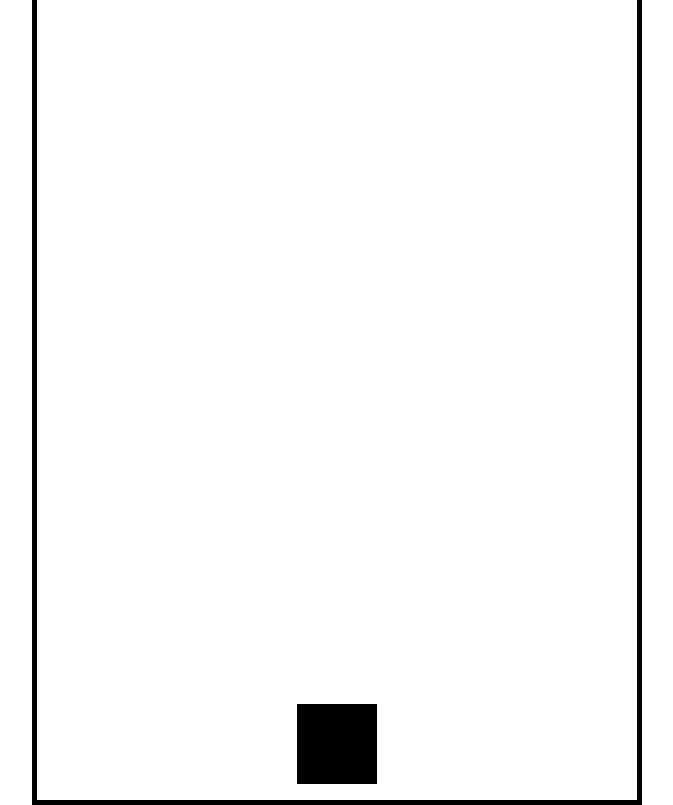
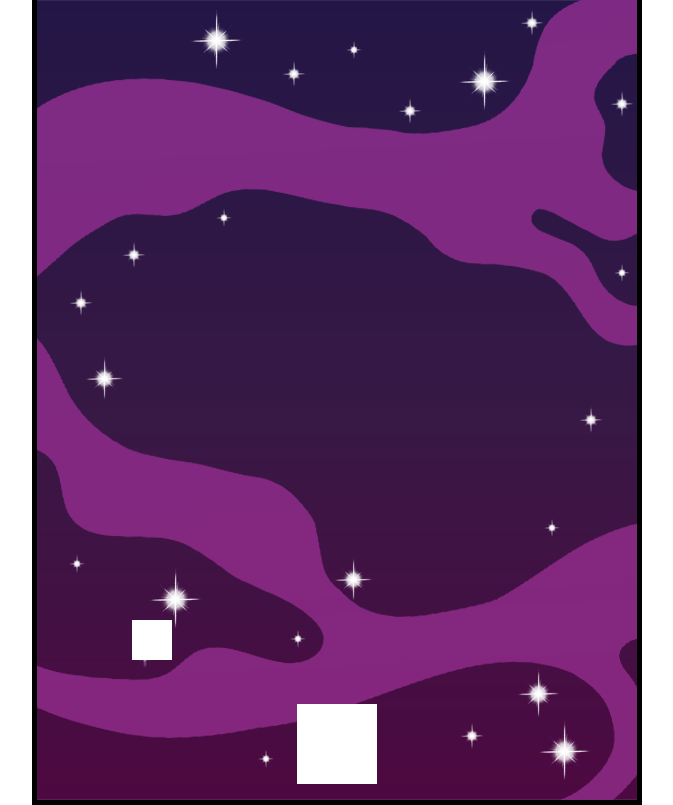
Before and after one commit to Pedja1310/space-invaders, a website built with Vite: page index.html in a window 1280 px wide. Shown: the whole page, without its empty margins (303-976 px from the left). Built offline with nearby package versions, Linux system fonts and the light colour scheme.

Commit message:
added canvas background and enemy class

```diff
--- a/components/Enemy.js
+++ b/components/Enemy.js
@@ -1,3 +1,38 @@
-class Enemy {}
+import { v4 as uuid } from "uuid";
+
+class Enemy {
+	constructor(game) {
+		this.id = uuid();
+		this.game = game;
+		this.width = 40;
+		this.height = 40;
+		this.y = -this.height;
+		this.x = Math.floor(Math.random() * this.game.width - this.width);
+		this.health = 100;
+		this.isFree = true;
+		this.speed = this.setSpeed(this.game.level);
+	}
+
+	draw(context) {
+		context.fillRect(this.x, this.y, this.width, this.height);
+	}
+
+	update() {
+		if (!this.isFree) {
+			console.log(this.y);
+			this.y += this.speed;
+		}
+	}
+
+	setSpeed(level) {
+		if (level === 1 || level < 5) {
+			return 2;
+		} else if (level === 5 || level < 10) {
+			return 3;
+		} else if (level === 10 || level < 15) {
+			return 4;
+		}
+	}
+}
 
 export default Enemy;
--- a/components/Game.js
+++ b/components/Game.js
@@ -8,6 +8,8 @@ class Game {
 		this.canvas = canvas;
 		this.width = this.canvas.width;
 		this.height = this.canvas.height;
+		this.level = 1;
+		this.enemiesStarted = 0;
 
 		// Player and movement properties and functionalities
 		this.keys = [];
@@ -24,7 +26,7 @@ class Game {
 		window.addEventListener("keyup", (event) => {
 			this.keys = this.keys.filter((key) => key !== event.code);
 
-			// Disable gun on space key up
+			// Enable gun on space key up
 			if (event.code === "Space") {
 				this.player.activateGun(false);
 			}
@@ -35,19 +37,46 @@ class Game {
 		this.numberOfProjectiles = 10;
 
 		this.createProjectiles();
+
+		// Enemy properties and functionalities
+		this.enemies = [];
+		this.numberOfEnemies = 20;
+
+		this.createEnemies();
 	}
 
 	render(context) {
+		// Create player
 		this.player.draw(context);
 		this.player.update();
+
+		// Create projectiles
 		this.projectiles.forEach((projectile) => {
 			if (!projectile.free) {
 				projectile.draw(context);
 				projectile.update();
 			}
 		});
+
+		// Create enemies
+		this.enemies.forEach((enemy) => {
+			if (!enemy.isFree) {
+				enemy.draw(context);
+				enemy.update();
+			}
+		});
+
+		// Run enemies
+		if (this.enemiesStarted < this.level) {
+			this.enemiesStarted++;
+			console.log(this.enemiesStarted, "enemies started");
+			setTimeout(() => {
+				this.startEnemies();
+			}, 2000);
+		}
 	}
 
+	// Projectiles functionalities
 	createProjectiles() {
 		for (let i = 0; i < this.numberOfProjectiles; i++) {
 			this.projectiles.push(new Projectile());
@@ -61,6 +90,19 @@ class Game {
 			}
 		}
 	}
+
+	// Enemies functionalities
+	createEnemies() {
+		for (let i = 0; i < this.numberOfEnemies; i++) {
+			this.enemies.push(new Enemy(this));
+		}
+	}
+
+	startEnemies() {
+		for (let i = 0; i < this.level; i++) {
+			this.enemies[i].isFree = false;
+		}
+	}
 }
 
 export default Game;
--- a/components/Projectile.js
+++ b/components/Projectile.js
@@ -4,7 +4,7 @@ class Projectile {
 		this.height = 10;
 		this.x = 0;
 		this.y = 0;
-		this.speed = 20;
+		this.speed = 4;
 		this.free = true;
 	}
 
--- a/main.js
+++ b/main.js
@@ -5,6 +5,7 @@ window.addEventListener("load", () => {
 	const context = canvas.getContext("2d");
 	canvas.width = 600;
 	canvas.height = 800;
+	context.fillStyle = "white";
 
 	const game = new Game(canvas);
 
--- a/package.json
+++ b/package.json
@@ -10,5 +10,8 @@
 	},
 	"devDependencies": {
 		"vite": "^5.3.4"
+	},
+	"dependencies": {
+		"uuid": "^10.0.0"
 	}
 }
--- a/style.css
+++ b/style.css
@@ -4,4 +4,5 @@
 	top: 50%;
 	left: 50%;
 	translate: -50% -50%;
+	background: url("./public/assets/background.png");
 }
```
Also changed, not shown: public/assets/background.png (added), 1 other file.
